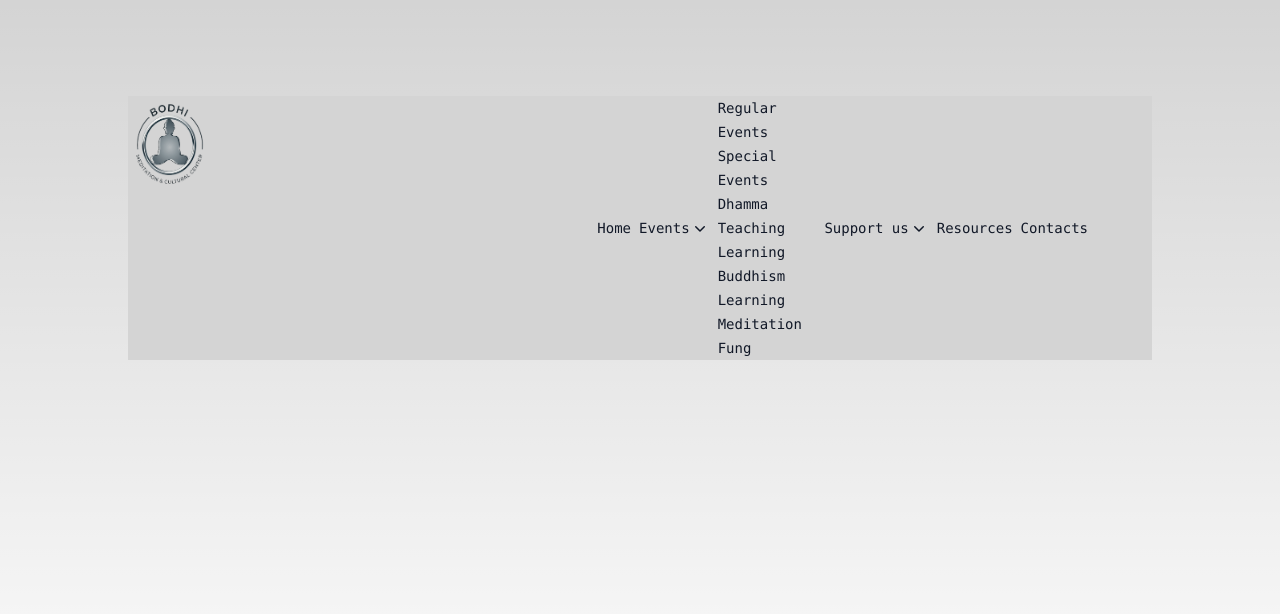
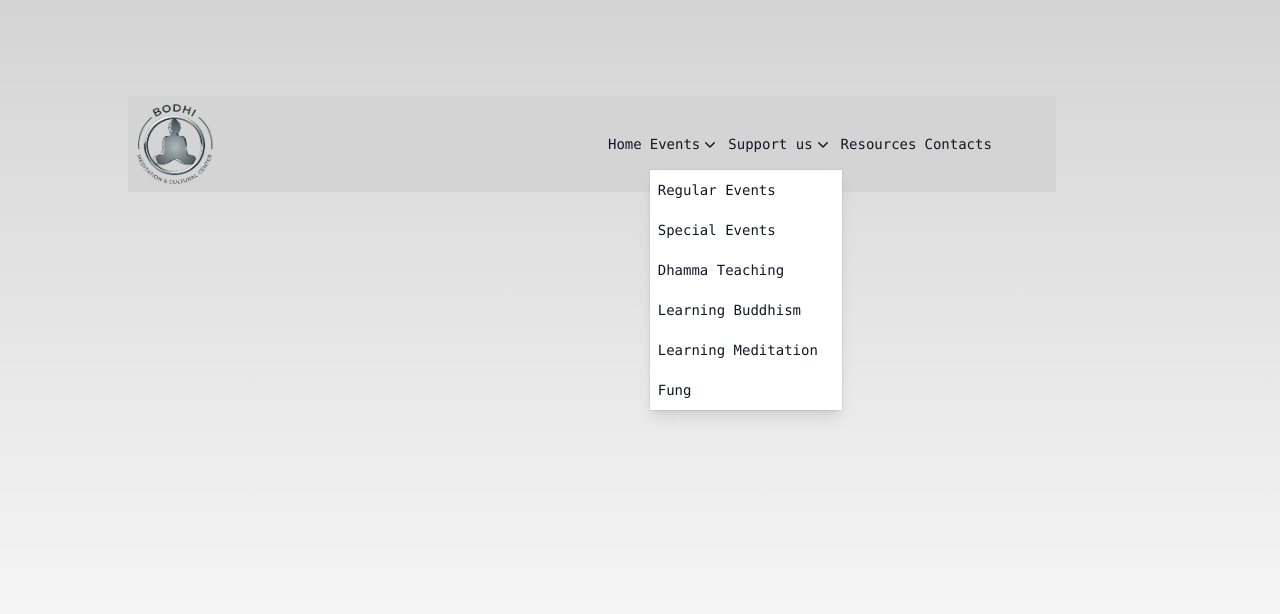
Before and after one commit to sazep-bd/bodhimeditation, a Next.js app: page / in a window 1280 px wide. Both pictures are taken after a click on the button "Events". Shown: the top 614 px of the page. Built offline with nearby package versions, Linux system fonts and the light colour scheme.

Commit message:
fix styling when disclosure is clicked

```diff
--- a/src/components/molecules/nav-links.tsx
+++ b/src/components/molecules/nav-links.tsx
@@ -13,6 +13,7 @@ const Navlinks = () => {
       <a href="/" className="text-sm leading-6 text-gray-900">
         Home
       </a>
+      <div className="relative">
         <Disclosure>
           <div className="flex items-center">
             <DisclosureButton className="py-2 text-gray-900 flex items-center">
@@ -23,28 +24,48 @@ const Navlinks = () => {
               />
             </DisclosureButton>
           </div>
-        <DisclosurePanel className="text-gray-900 grid grid-cols-1">
-          <a href="/" className="text-sm leading-6 text-gray-900">
+          <DisclosurePanel className="absolute left-0 mt-2 w-48 bg-white shadow-lg ring-1 ring-black ring-opacity-5 focus:outline-none text-gray-900 grid grid-cols-1">
+            <a
+              href="/"
+              className="text-sm leading-6 text-gray-900 p-2 hover:bg-gray-100"
+            >
               Regular Events
             </a>
-          <a href="/" className="text-sm leading-6 text-gray-900">
+            <a
+              href="/"
+              className="text-sm leading-6 text-gray-900 p-2 hover:bg-gray-100"
+            >
               Special Events
             </a>
-          <a href="/" className="text-sm leading-6 text-gray-900">
+            <a
+              href="/"
+              className="text-sm leading-6 text-gray-900 p-2 hover:bg-gray-100"
+            >
               Dhamma Teaching
             </a>
-          <a href="/" className="text-sm leading-6 text-gray-900">
+            <a
+              href="/"
+              className="text-sm leading-6 text-gray-900 p-2 hover:bg-gray-100"
+            >
               Learning Buddhism
             </a>
-          <a href="/" className="text-sm leading-6 text-gray-900">
+            <a
+              href="/"
+              className="text-sm leading-6 text-gray-900 p-2 hover:bg-gray-100"
+            >
               Learning Meditation
             </a>
-          <a href="/" className="text-sm leading-6 text-gray-900">
+            <a
+              href="/"
+              className="text-sm leading-6 text-gray-900 p-2 hover:bg-gray-100"
+            >
               Fung
             </a>
           </DisclosurePanel>
         </Disclosure>
+      </div>
 
+      <div className="relative">
         <Disclosure>
           <div className="flex items-center">
             <DisclosureButton className="py-2 text-gray-900 flex items-center">
@@ -55,18 +76,28 @@ const Navlinks = () => {
               />
             </DisclosureButton>
           </div>
-        <DisclosurePanel className="text-gray-900 grid grid-cols-1">
-          <a href="/" className="text-sm leading-6 text-gray-900">
+          <DisclosurePanel className="absolute left-0 mt-2 w-48 bg-white shadow-lg ring-1 ring-black ring-opacity-5 focus:outline-none text-gray-900 grid grid-cols-1">
+            <a
+              href="/"
+              className="text-sm leading-6 text-gray-900 p-2 hover:bg-gray-100"
+            >
               Dana
             </a>
-          <a href="/" className="text-sm leading-6 text-gray-900">
+            <a
+              href="/"
+              className="text-sm leading-6 text-gray-900 p-2 hover:bg-gray-100"
+            >
               Donation
             </a>
-          <a href="/" className="text-sm leading-6 text-gray-900">
+            <a
+              href="/"
+              className="text-sm leading-6 text-gray-900 p-2 hover:bg-gray-100"
+            >
               Volunteering
             </a>
           </DisclosurePanel>
         </Disclosure>
+      </div>
 
       <a href="/resources" className="text-sm leading-6 text-gray-900">
         Resources
```
Lines whose indentation alone changed are shown as unchanged.
